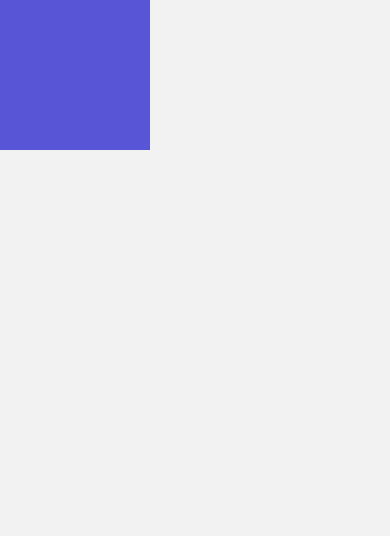
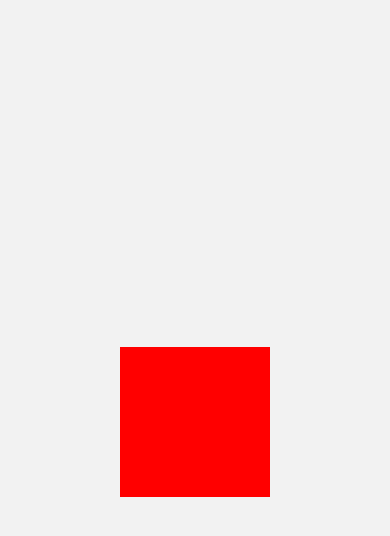
Before and after one commit to LeoRG97/rn-components-app, a React Native app: screen /Animation102Screen in a window 390 px wide. Shown: the top 536 px of the page. Built offline with nearby package versions, Linux system fonts and the light colour scheme.

Commit message:
completed square dragging animation

```diff
--- a/src/screens/Animation102Screen.tsx
+++ b/src/screens/Animation102Screen.tsx
@@ -1,10 +1,39 @@
-import { StyleSheet, View } from 'react-native';
-import React from 'react';
+import { Animated, PanResponder, StyleSheet, View } from 'react-native';
+import React, { useRef } from 'react';
 
 const Animation102Screen = () => {
+  const pan = useRef(new Animated.ValueXY()).current;
+
+  const panResponder = PanResponder.create({
+    onStartShouldSetPanResponder: () => true,
+    onPanResponderMove: Animated.event(
+      [
+        null,
+        {
+          dx: pan.x,
+          dy: pan.y,
+        },
+      ],
+      { useNativeDriver: false },
+    ),
+    onPanResponderRelease: () => {
+      Animated.spring(pan, {
+        toValue: {
+          x: 0,
+          y: 0,
+        },
+        // en este caso, useNativeDriver debe ir en false porque esta animación no es compatible con él
+        useNativeDriver: false,
+      }).start();
+    },
+  });
+
   return (
-    <View style={{ flex: 1 }}>
-      <View style={styles.purpleBox} />
+    <View style={styles.container}>
+      <Animated.View
+        {...panResponder.panHandlers}
+        style={[pan.getLayout(), styles.purpleBox]}
+      />
     </View>
   );
 };
@@ -12,8 +41,13 @@
 export default Animation102Screen;
 
 const styles = StyleSheet.create({
+  container: {
+    flex: 1,
+    justifyContent: 'center',
+    alignItems: 'center',
+  },
   purpleBox: {
-    backgroundColor: '#5856D6',
+    backgroundColor: 'red',
     width: 150,
     height: 150,
   },
```
